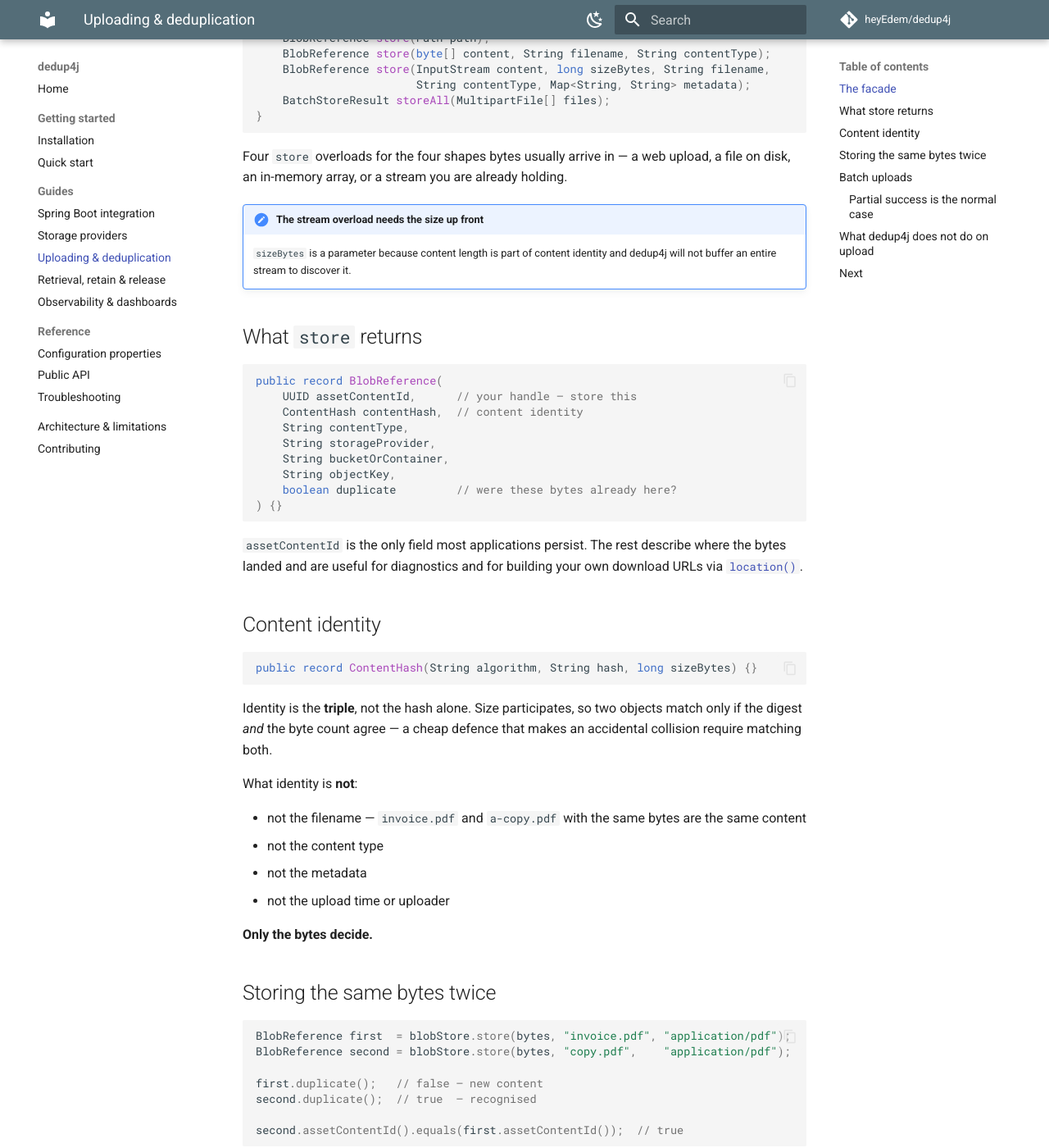
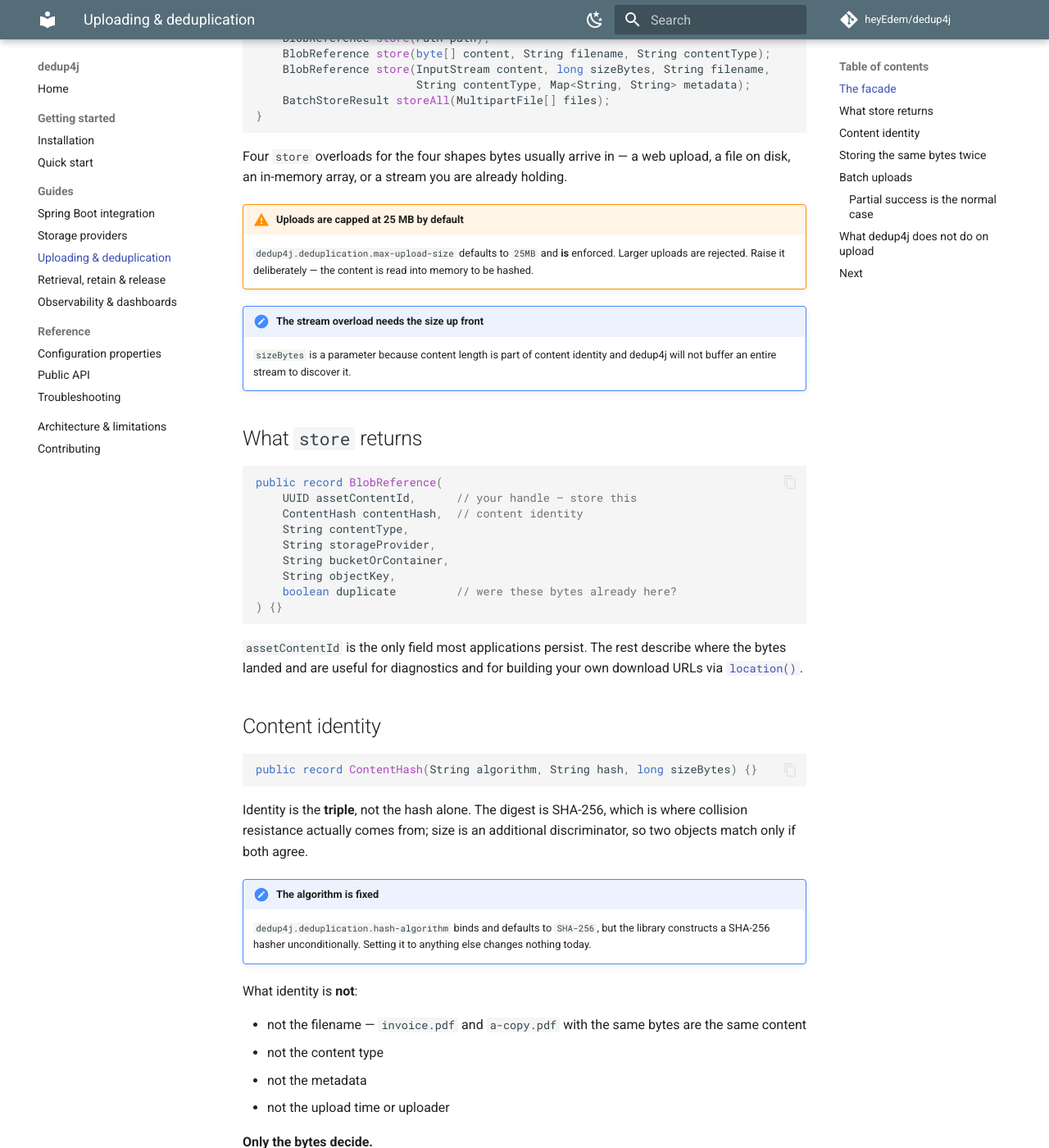
Before and after one commit to heyEdem/dedup4j-docs, an MkDocs documentation site: the page built from docs/guides/uploading.md, in a window 1280 px wide and 1400 px high, scrolled down 478 px. Shown: the whole window at 82% size. Built offline with MkDocs 1.6.1 and Material for MkDocs 9.7.7, drawn with Linux system fonts in a browser that asks for light colours; comment, search, counter and statistics services are not loaded.

Commit message:
docs: correct reconciliation, hashing, and size-limit claims
Follow-up verification after the guides pass found four more problems,
three in published pages.

Fixed in the docs:

- Quick start's retain/release code block still contradicted the prose
  corrected in the previous commit. Steps 3 and 4 leave the count at 2,
  so the old block's "the last user is gone" comment was wrong and the
  reader's storage directory would not be empty. Readers copy code
  blocks, not admonitions.
- Lifecycle implied ReconciliationService is injectable. It is not
  auto-configured — there is no @Bean for it anywhere in main code — so
  the page now shows manual construction and where repair is enabled.
- Uploading implied the size component of content identity provides
  collision defence. SHA-256 provides it; size is an extra discriminator.
- Uploading now documents the 25 MB default upload cap, which is
  enforced and will otherwise be discovered as a mystery rejection.
- Providers softened its single-node claim to match the evidence, which
  is a design intent rather than anything the adapter enforces.

New VERIFICATION.md section C-bis records five library findings. F1-F3
are the notable ones: dedup4j.cleanup.*, hash-algorithm, and
strict-content-type-validation all bind and are never read. They are
configuration that does nothing. Published in 0.1.0 they become a
permanent contract the library does not honour, and removing them
afterwards is a breaking change.

````diff
--- a/docs/guides/lifecycle.md
+++ b/docs/guides/lifecycle.md
@@ -80,8 +80,13 @@
 `release` decrements, and **when the count reaches zero it deletes the stored
 object immediately**, within the same transaction as the decrement.
 
-There is no grace period, no soft delete, and no background sweeper for this
-path. A release that takes the count to zero destroys the bytes.
+There is no grace period, no soft delete, and no background sweeper. A release
+that takes the count to zero destroys the bytes.
+
+!!! note "`dedup4j.cleanup.delete-physical-on-zero-references` does not change this"
+    The property exists and binds, but nothing in the library reads it.
+    Deletion at zero is currently unconditional. Do not rely on that property
+    to keep bytes alive.
 
 !!! danger "Rolling back does not restore the object"
     The delete goes to the object store, which has no transaction. If your
@@ -124,10 +129,25 @@
 Counts drift. A crash between your write and your `retain`, a bug, a manual
 database fix — and dedup4j's count no longer matches your records.
 
-`ReconciliationService` compares the two:
+`ReconciliationService` compares the two.
+
+!!! warning "Not auto-configured"
+    Unlike `BlobStore` and `BlobDeduplicationService`, the starter does **not**
+    register a `ReconciliationService` bean. You construct it yourself, which
+    is also where you decide whether repair is enabled.
 
 ```java
-ReconciliationReport report = reconciliation.reconcile(logicalReferenceCountSource);
+@Bean
+ReconciliationService reconciliationService(
+        AssetContentRepository repository,
+        ReferenceCountService referenceCountService) {
+    return new ReconciliationService(repository, referenceCountService, false);
+    //                                            repair enabled ─────┘
+}
+```
+
+```java
+ReconciliationReport report = reconciliationService.reconcile(source);
 report.checkedContentCount();
 report.mismatches();
 ```
--- a/docs/guides/uploading.md
+++ b/docs/guides/uploading.md
@@ -21,6 +21,11 @@
 Four `store` overloads for the four shapes bytes usually arrive in — a web
 upload, a file on disk, an in-memory array, or a stream you are already
 holding.
+
+!!! warning "Uploads are capped at 25 MB by default"
+    `dedup4j.deduplication.max-upload-size` defaults to `25MB` and **is**
+    enforced. Larger uploads are rejected. Raise it deliberately — the content
+    is read into memory to be hashed.
 
 !!! note "The stream overload needs the size up front"
     `sizeBytes` is a parameter because content length is part of content
@@ -51,9 +56,14 @@
 public record ContentHash(String algorithm, String hash, long sizeBytes) {}
 ```
 
-Identity is the **triple**, not the hash alone. Size participates, so two
-objects match only if the digest *and* the byte count agree — a cheap defence
-that makes an accidental collision require matching both.
+Identity is the **triple**, not the hash alone. The digest is SHA-256, which
+is where collision resistance actually comes from; size is an additional
+discriminator, so two objects match only if both agree.
+
+!!! note "The algorithm is fixed"
+    `dedup4j.deduplication.hash-algorithm` binds and defaults to `SHA-256`, but
+    the library constructs a SHA-256 hasher unconditionally. Setting it to
+    anything else changes nothing today.
 
 What identity is **not**:
 
````
Also changed, not shown: VERIFICATION.md (+22 -1 lines), docs/getting-started/quick-start.md (+13 -3 lines), docs/guides/providers.md (+6 -5 lines).
